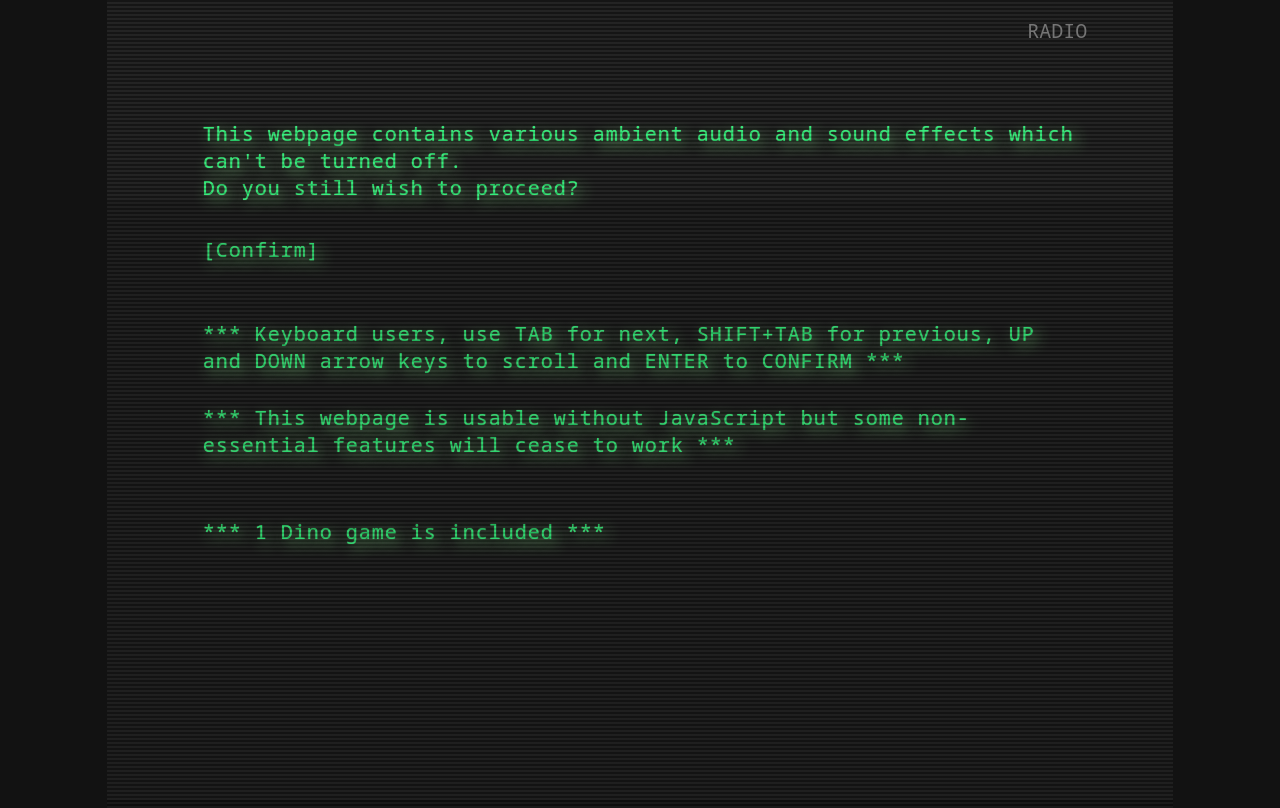
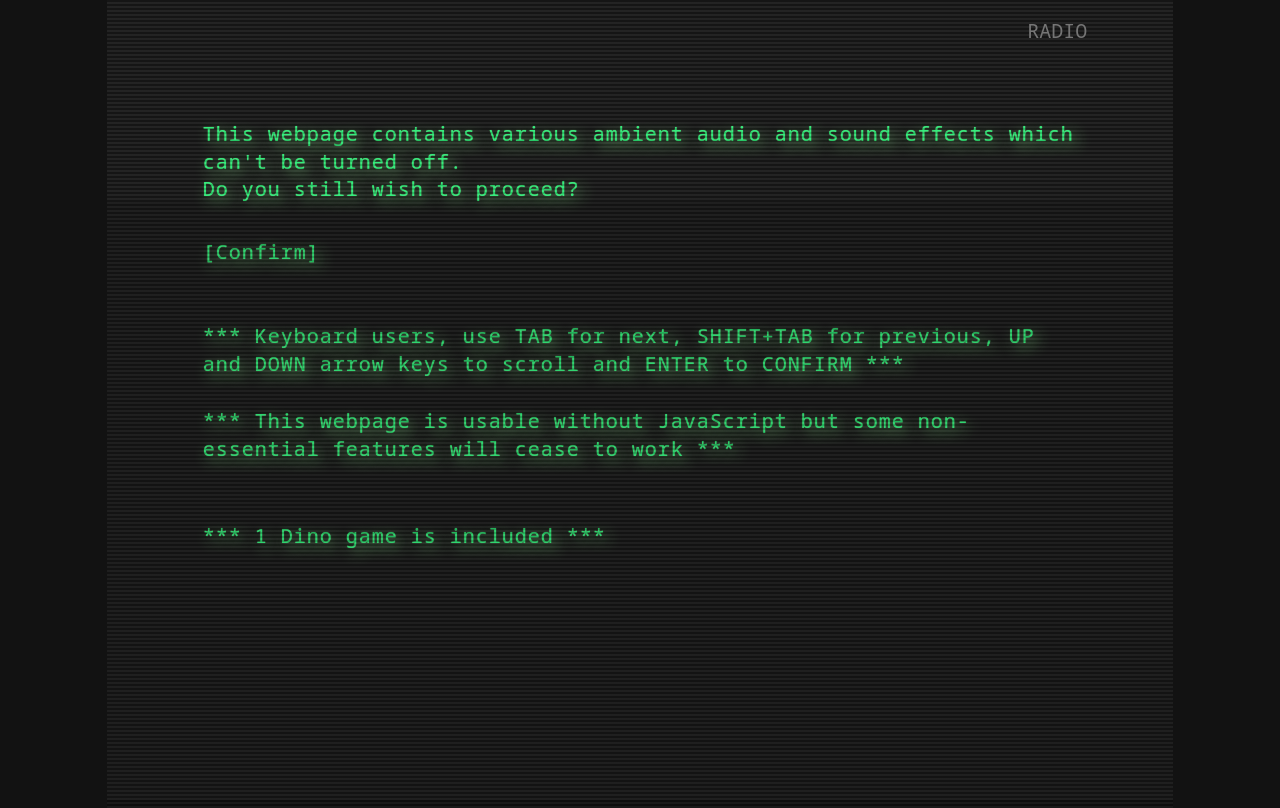
Before and after one commit to jialiang/fallout-resume, a website with bundled scripts: page src/index.html in a window 1280 px wide. Built offline with nearby package versions, Linux system fonts and the light colour scheme; files whose address does not match are found by name.

Commit message:
Fix the line height so text doesn't shift when the font loads

```diff
--- a/src/index.css
+++ b/src/index.css
@@ -15,6 +15,10 @@ html {
   height: 100%;
   overflow: hidden;
   font-size: 1.25em;
+  /* The line height Noto Sans Mono gives at this size (27.5px for 20px text).
+     Fixing it keeps the lines from growing when the font replaces the fallback
+     which would shift the page. */
+  line-height: 1.375;
   font-family: "Noto Sans Mono", monospace;
   letter-spacing: 0.05em;
 }
@@ -156,6 +160,7 @@ li button {
   padding: 0.25em 0.25em 0.35em 0.25em;
   color: inherit;
   font-size: inherit;
+  line-height: inherit;
   font-family: inherit;
   text-decoration: inherit;
   text-shadow: inherit;
```
